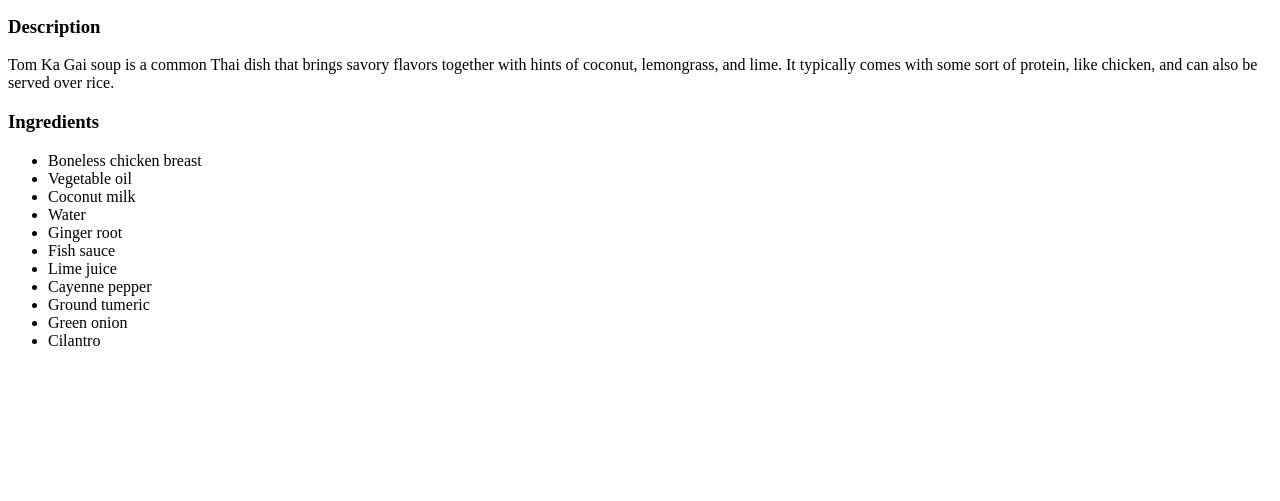
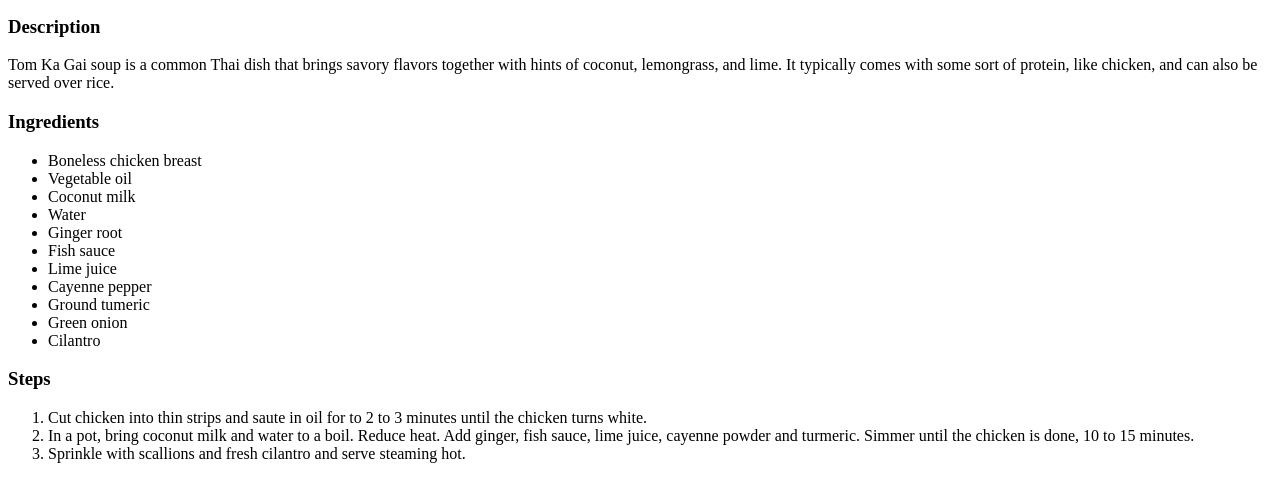
Before and after one commit to Excalvinur/odin-recipes, a plain HTML site: page recipes/tom-ka-gai.html in a window 1280 px wide. Shown: the part 101-602 px from the top of the page. Drawn offline with Linux system fonts and the light colour scheme.

Commit message:
Added cooking steps to tom-ka-gai.html

```diff
--- a/recipes/tom-ka-gai.html
+++ b/recipes/tom-ka-gai.html
@@ -26,5 +26,14 @@
         <li>Green onion</li>
         <li>Cilantro</li>
     </ul>
+
+    <h3>Steps</h3>
+    <ol>
+        <li>Cut chicken into thin strips and saute in oil for to 2 to 3 minutes until the chicken turns white.</li>
+        <li>In a pot, bring coconut milk and water to a boil. Reduce heat. Add ginger, fish sauce, lime juice,
+            cayenne powder and turmeric. Simmer until the chicken is done, 10 to 15 minutes.</li>
+        <li>Sprinkle with scallions and fresh cilantro and serve steaming hot.</li>
+    </ol>
+
 </body>
 </html>
```
